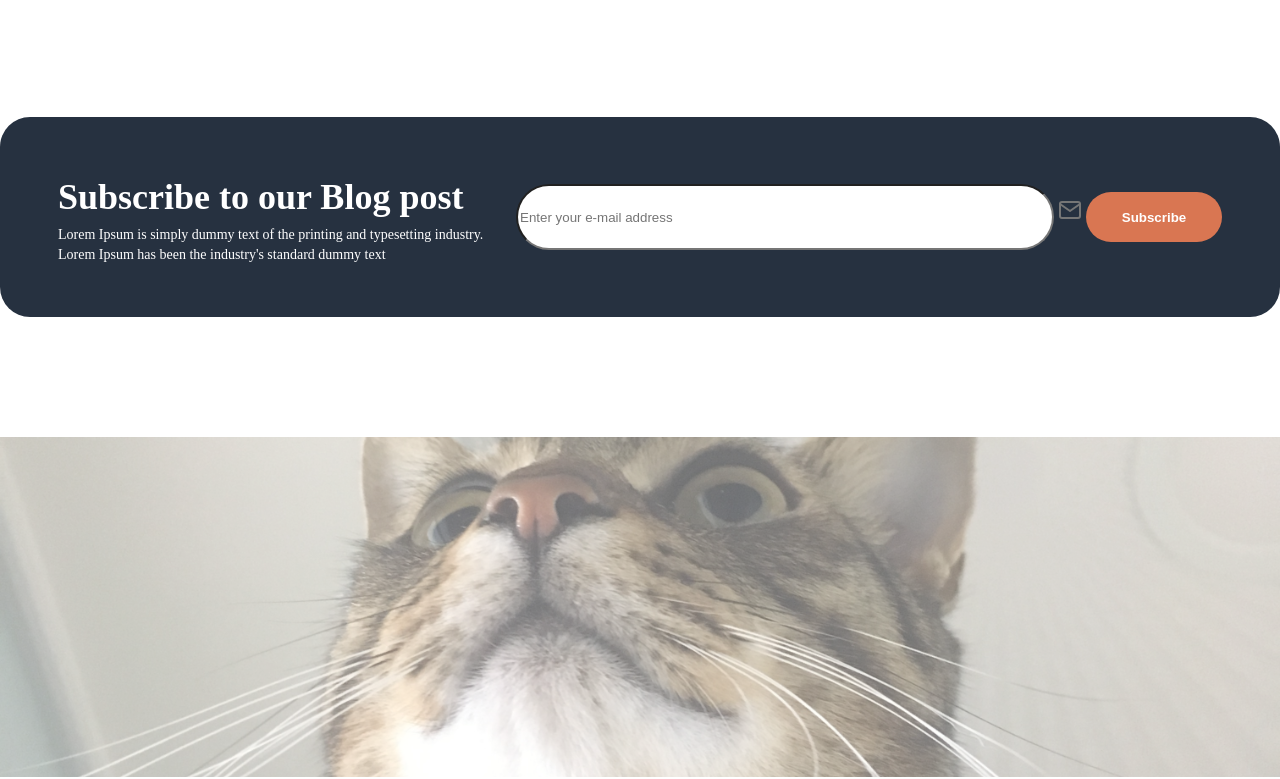
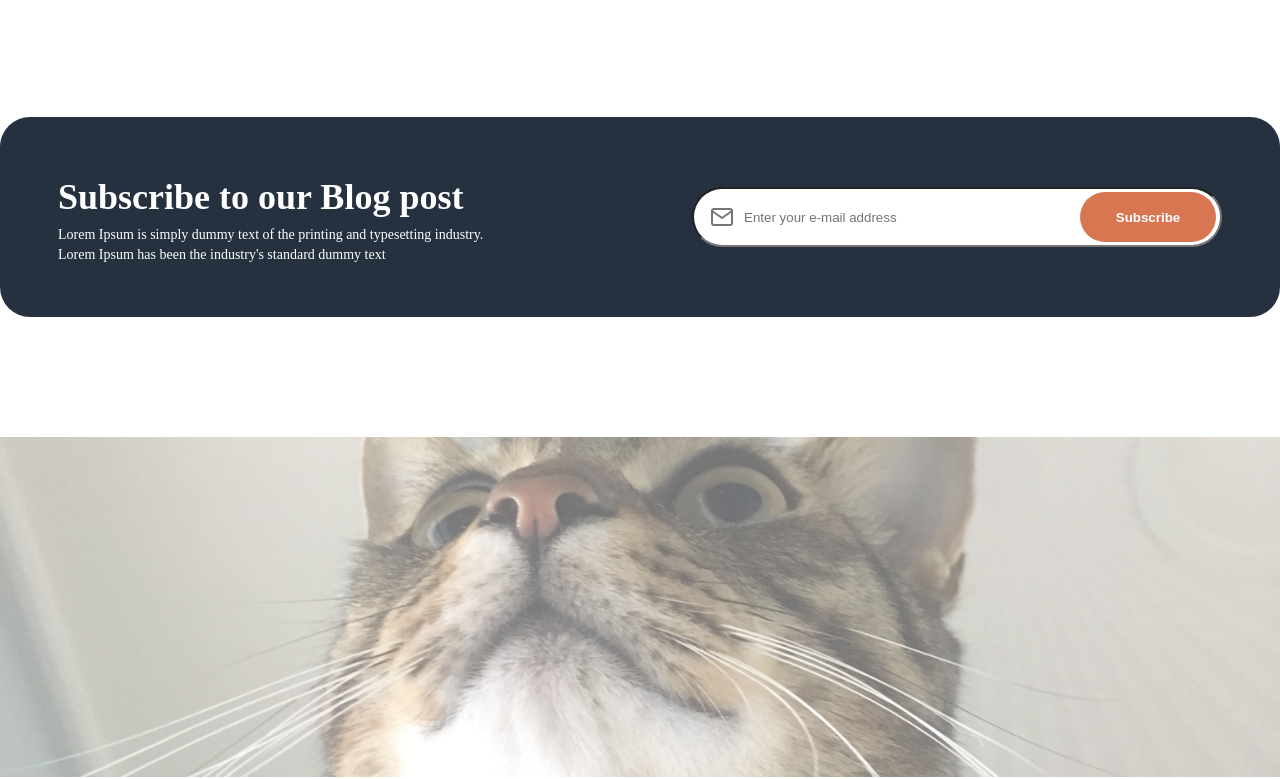
Before and after one commit to ur-zoo/landing-page-project, a plain HTML site: page index.html in a window 1280 px wide. Shown: the part 2146-2925 px from the top of the page. Drawn offline with Linux system fonts and the light colour scheme; a web font is replaced by a local one.

Commit message:
index 업데이트

```diff
--- a/css/style.css
+++ b/css/style.css
@@ -111,7 +111,7 @@ section {
     gap: 5.2rem;
 }
 
-.wrap-aside {
+.wrap-aside1 {
     box-sizing: border-box;
     padding: 5rem 5.8rem;
     width: 128rem;
@@ -125,10 +125,18 @@ section {
     justify-content: space-between;
     align-items: center;
 }
-.aside-form-input {
+.wrap-aside1 > form {
+    position: relative;
     width: 53rem;
     height: 6rem;
+}
+.aside-form-input {
+    position: absolute;
+    padding: 1rem 5rem;
+    width: 100%;
+    height: 100%;
     border-radius: 6rem;
+    box-sizing: border-box;
 }
 
 /* footer */
@@ -211,6 +219,7 @@ footer > div {
     height: 4rem;
 }
 .section-btn-top {
+    z-index: 1;
     width: 5rem;
     height: 5rem;
     border-radius: 10rem;
@@ -221,6 +230,8 @@ footer > div {
 }
 
 .aside-form-btn {
+    position: absolute;
+    margin: 0.5rem 38.8rem;
     width: 13.6rem;
     height: 5rem;
 }
@@ -258,6 +269,8 @@ footer > div {
 }
 
 .aside-form-img {
+    position: absolute;
+    margin: 1.8rem;
     width: 2.4rem;
     height: 2.4rem;
 }
--- a/index.html
+++ b/index.html
@@ -71,7 +71,7 @@
                 </div>
             </article>
 
-            <aside class="wrap-aside">
+            <aside class="wrap-aside1">
                 <div>
                     <p class="aside-p1">Subscribe to our Blog post</p>
                     <p class="aside-p2">
@@ -86,7 +86,7 @@
                 </form>
             </aside>
 
-            <aside>
+            <aside class="wrap-aside2">
                 <img src="img/img_5.jpg" alt="" class="section-img-cat3" />
                 <button type="button" class="section-btn-top">
                     <img src="img/top-btn.svg" alt="" />
```
